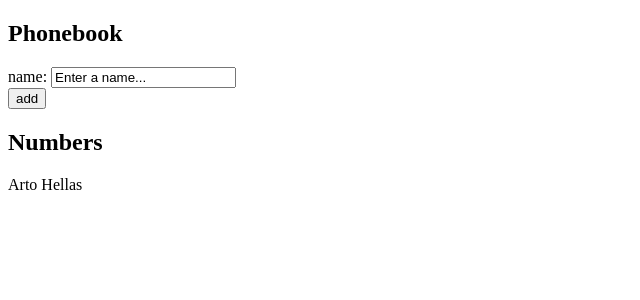
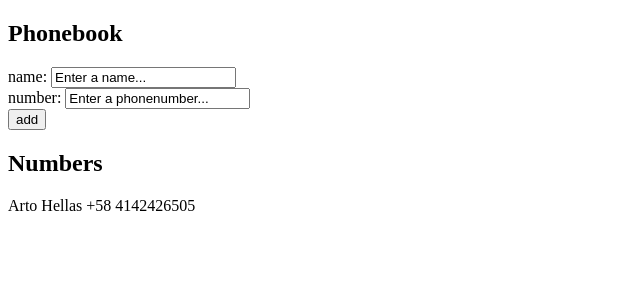
Before and after one commit to russi115/helsinki_course, a React (Vite) app in the folder part2/phonebook/: page / in a window 1280 px wide. Shown: the top 300 px of the page, without its empty margins (0-640 px from the left). Built offline with nearby package versions, Linux system fonts and the light colour scheme.

Commit message:
exercise 2.8 done

```diff
--- a/part2/phonebook/src/App.jsx
+++ b/part2/phonebook/src/App.jsx
@@ -2,28 +2,38 @@ import { useState } from "react";
 import Person from "./components/Person";
 
 const App = () => {
-  const [persons, setPersons] = useState([{ name: "Arto Hellas" }]);
+  const [persons, setPersons] = useState([
+    { name: "Arto Hellas", number: "+58 4142426505", id: 1 },
+  ]);
+
   const [newName, setNewName] = useState("Enter a name...");
+  const [newNumber, setNewNumber] = useState("Enter a phonenumber...");
 
   const hanldeSubmit = (event) => {
     event.preventDefault();
     const nameObject = {
       name: newName,
+      number: newNumber,
+      id: persons.length+1
     };
 
     const distintoDe = (elemento, indice, arreglo) => {
-      return elemento.name != nameObject.name
-    }
-    if(persons.every(distintoDe)){
-      setPersons(persons.concat(nameObject))
+      return elemento.name != nameObject.name;
+    };
+    if (persons.every(distintoDe)) {
+      setPersons(persons.concat(nameObject));
       setNewName("");
-    }else{
-      alert(`${newName} is already exist!`)
+    } else {
+      alert(`${newName} is already exist!`);
     }
   };
 
-  const handleOnchange = (event) => {
+  const handleNewName = (event) => {
     setNewName(event.target.value);
+  };
+
+  const handleNewNumber = (event) => {
+    setNewNumber(event.target.value);
   };
 
   return (
@@ -31,7 +41,10 @@ const App = () => {
       <h2>Phonebook</h2>
       <form>
         <div>
-          name: <input value={newName} onChange={handleOnchange} />
+          name: <input value={newName} onChange={handleNewName} />
+        </div>
+        <div>
+          number: <input value={newNumber} onChange={handleNewNumber} />
         </div>
         <div>
           <button onClick={hanldeSubmit} type="submit">
@@ -41,7 +54,7 @@ const App = () => {
       </form>
       <h2>Numbers</h2>
       {persons.map((elem) => (
-        <Person key={elem} name={elem.name} />
+        <Person key={elem.id} name={elem.name} number={elem.number} />
       ))}
     </div>
   );
--- a/part2/phonebook/src/components/Person.jsx
+++ b/part2/phonebook/src/components/Person.jsx
@@ -1,6 +1,6 @@
-function Person(props) {
+function Person({name, number}) {
     return (
-        <p>{props.name}</p>
+        <p>{name} {number}</p>
      );
 }
 
```
